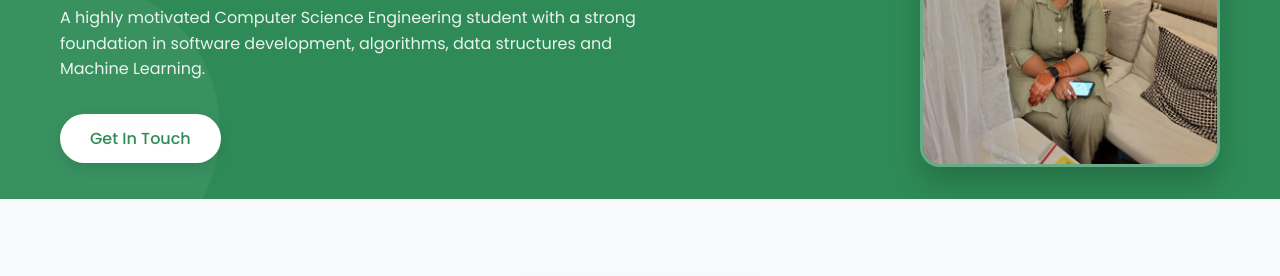
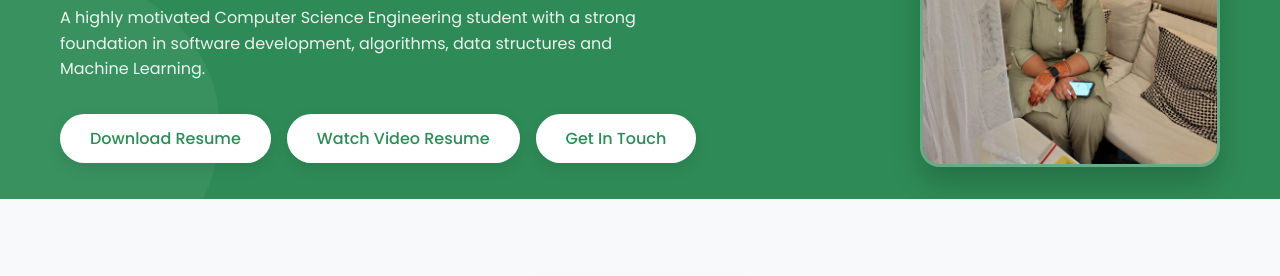
Before and after one commit to Umaiza2004/Portfolio, a plain HTML site: page index.html in a window 1280 px wide. Shown: the part 165-441 px from the top of the page. Drawn offline with nearby package versions, Linux system fonts and the light colour scheme.

Commit message:
Update index.html

```diff
--- a/index.html
+++ b/index.html
@@ -572,7 +572,11 @@
                 </h1>
                 <h2>AI & Data Science Engineer</h2>
                 <p>A highly motivated Computer Science Engineering student with a strong foundation in software development, algorithms, data structures and Machine Learning.</p>
-                <a href="#contact" class="btn">Get In Touch</a>
+                <div style="display: flex; flex-wrap: wrap; gap: 1rem; margin-top: 1rem;">
+                    <a href="22BQ1A54E6_RESUME.pdf" class="btn" download>Download Resume</a>
+                    <a href="https://drive.google.com/file/d/1TfbG8XnP-RJI2Fm4q9mhvMJIFZKs67vf/view" class="btn" target="_blank">Watch Video Resume</a>
+                    <a href="#contact" class="btn">Get In Touch</a>
+                </div>
             </div>
             <div class="hero-image">
                 <img src="me.jpg" alt="Shaik Umaiza">
@@ -708,7 +712,7 @@
                         <h3>Task Manager</h3>
                         <p>A web application for managing daily tasks with features like task categorization, due dates, and priority settings.</p>
                         <div class="project-links">
-                            <a href="https://umaiza2004.github.io/task-manager/" target="_blank"><i class="fas fa-external-link-alt"></i> Live Demo</a>
+                            <a href="https://umaiza2004.github.io/Task-Manager/" target="_blank"><i class="fas fa-external-link-alt"></i> Live Demo</a>
                             <a href="#"><i class="fab fa-github"></i> Code</a>
                         </div>
                     </div>
```
